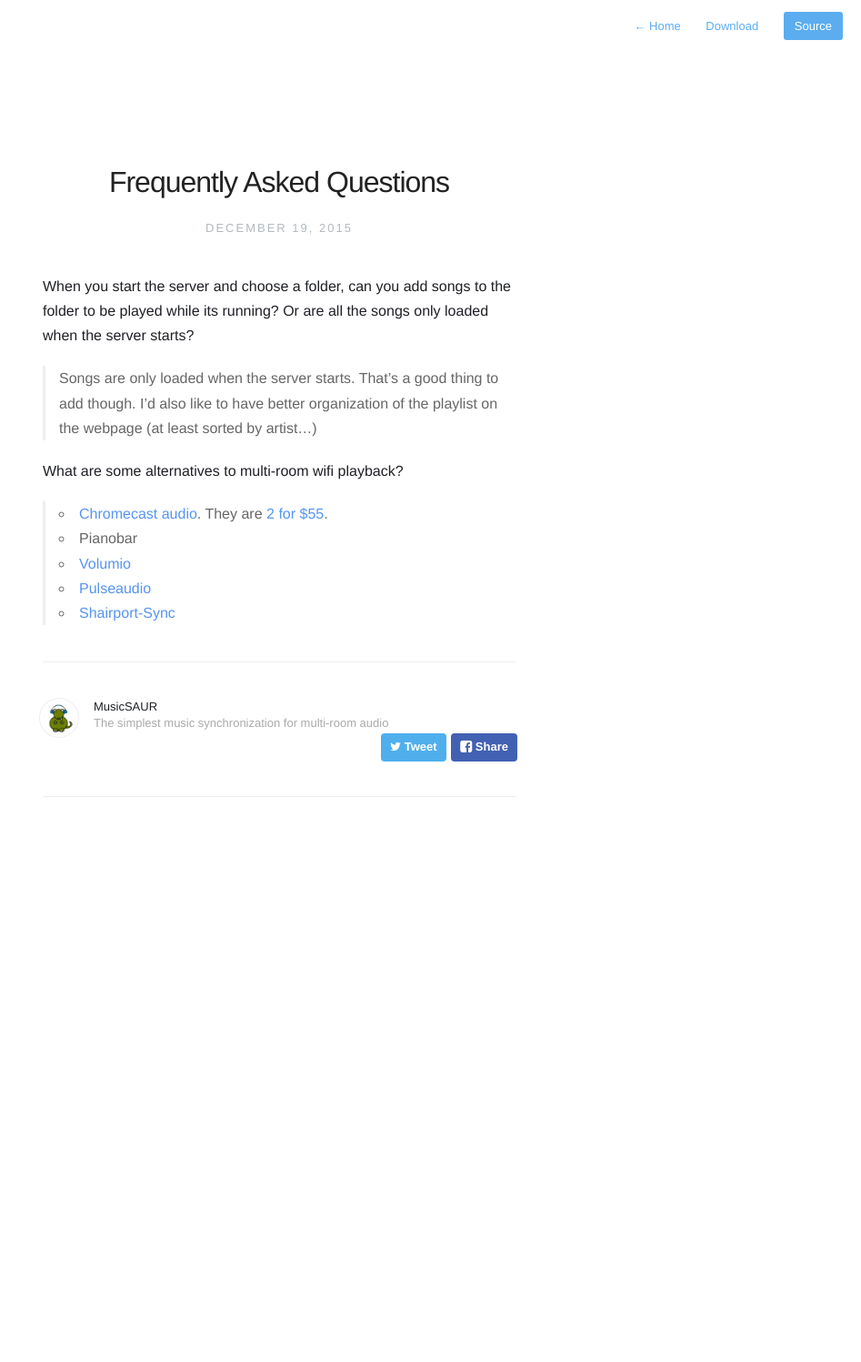
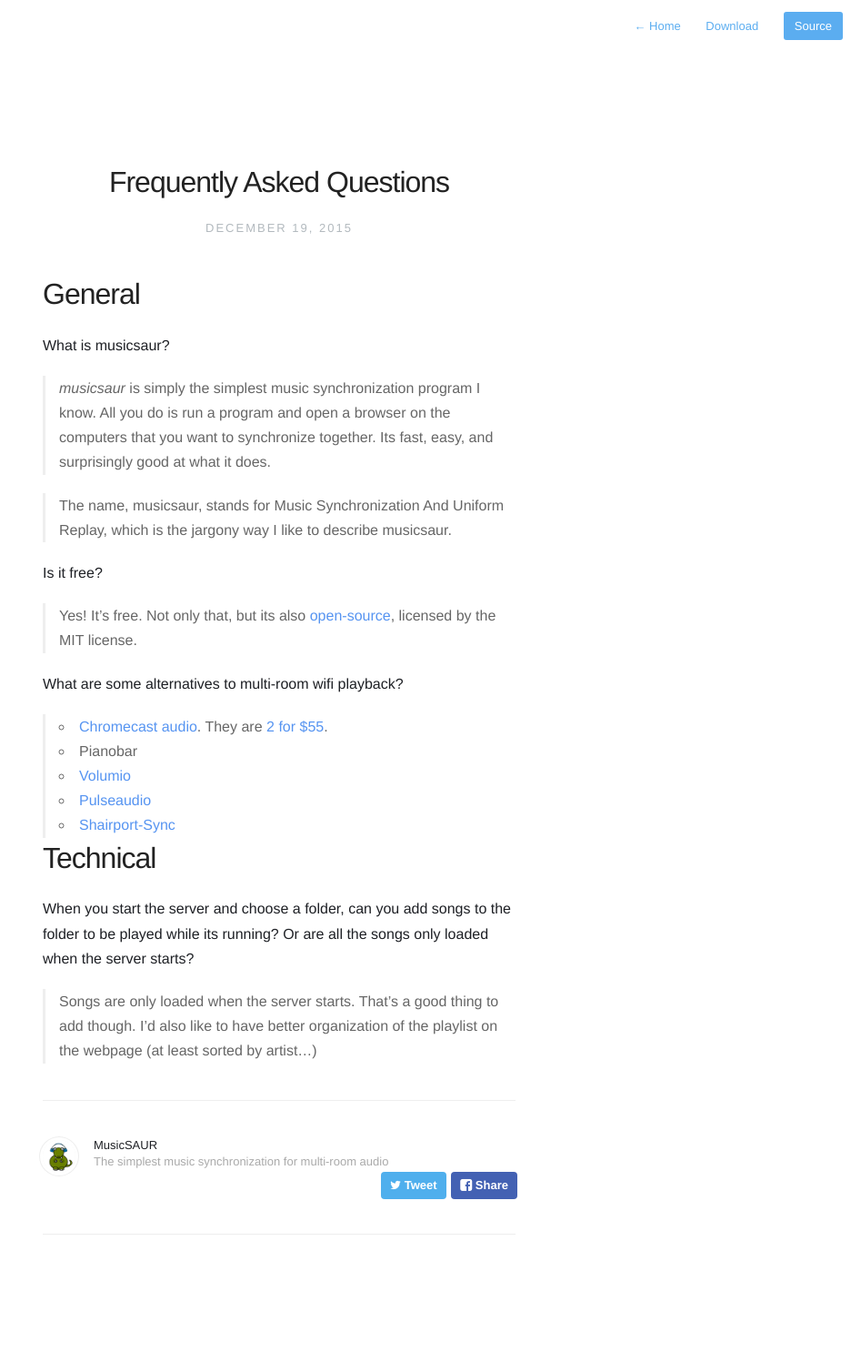
Before and after one commit to schollz/musicsaur, a Jekyll site: the page built from _posts/2015-12-19-frequently-asked-questions.markdown, in a window 1280 px wide. Shown: the whole page at 91% size, without its empty margins (333-1280 px from the left). Built offline with Jekyll 4.4.1, drawn with Linux system fonts in a browser that asks for light colours; nearby versions of some CDN libraries; Markdown is read by kramdown in place of the engine named in the settings; before the commit the page ends 1016 px from its top, so only the background shows below that.

Commit message:
Update 2015-12-19-frequently-asked-questions.markdown

```diff
--- a/_posts/2015-12-19-frequently-asked-questions.markdown
+++ b/_posts/2015-12-19-frequently-asked-questions.markdown
@@ -4,10 +4,17 @@
 description: What is this program? What are the alternatives?
 ---
 
+# General
 
-**When you start the server and choose a folder, can you add songs to the folder to be played while its running? Or are all the songs only loaded when the server starts?**
+**What is musicsaur?**
 
-> Songs are only loaded when the server starts. That's a good thing to add though. I'd also like to have better organization of the playlist on the webpage (at least sorted by artist...)
+> *musicsaur* is simply the simplest music synchronization program I know. All you do is run a program and open a browser on the computers that you want to synchronize together. Its fast, easy, and surprisingly good at what it does.
+
+> The name, musicsaur, stands for Music Synchronization And Uniform Replay, which is the jargony way I like to describe musicsaur.
+
+**Is it free?**
+
+> Yes! It's free. Not only that, but its also [open-source](https://github.com/schollz/musicsaur), licensed by the MIT license.
 
 **What are some alternatives to multi-room wifi playback?**
 
@@ -16,3 +23,9 @@
 > - [Volumio](https://volumio.org/)
 > - [Pulseaudio](http://www.danplanet.com/blog/2014/11/26/multi-room-audio-with-multicast-rtp/)
 > - [Shairport-Sync](https://github.com/mikebrady/shairport-sync)
+
+# Technical
+
+**When you start the server and choose a folder, can you add songs to the folder to be played while its running? Or are all the songs only loaded when the server starts?**
+
+> Songs are only loaded when the server starts. That's a good thing to add though. I'd also like to have better organization of the playlist on the webpage (at least sorted by artist...)
```
